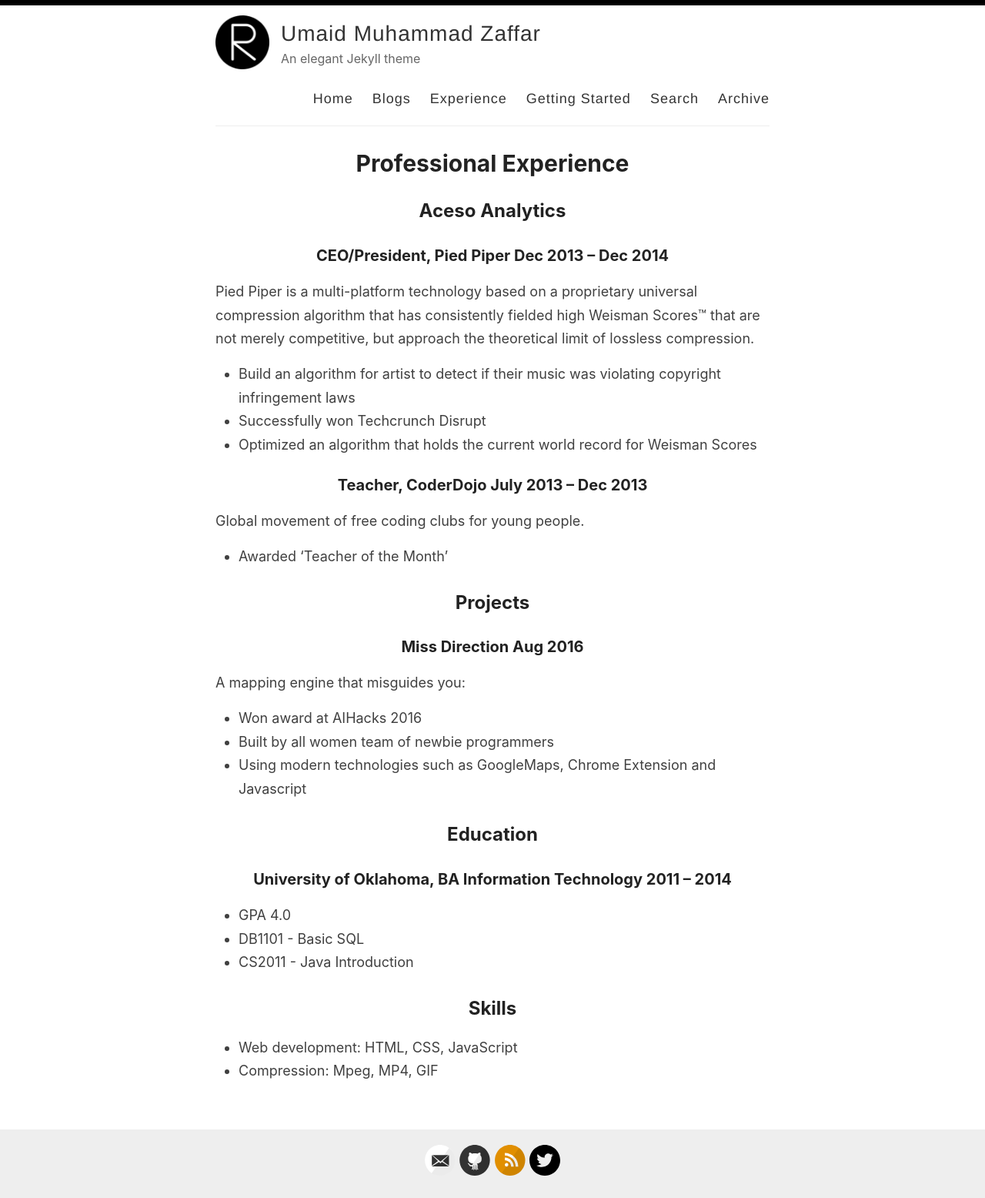
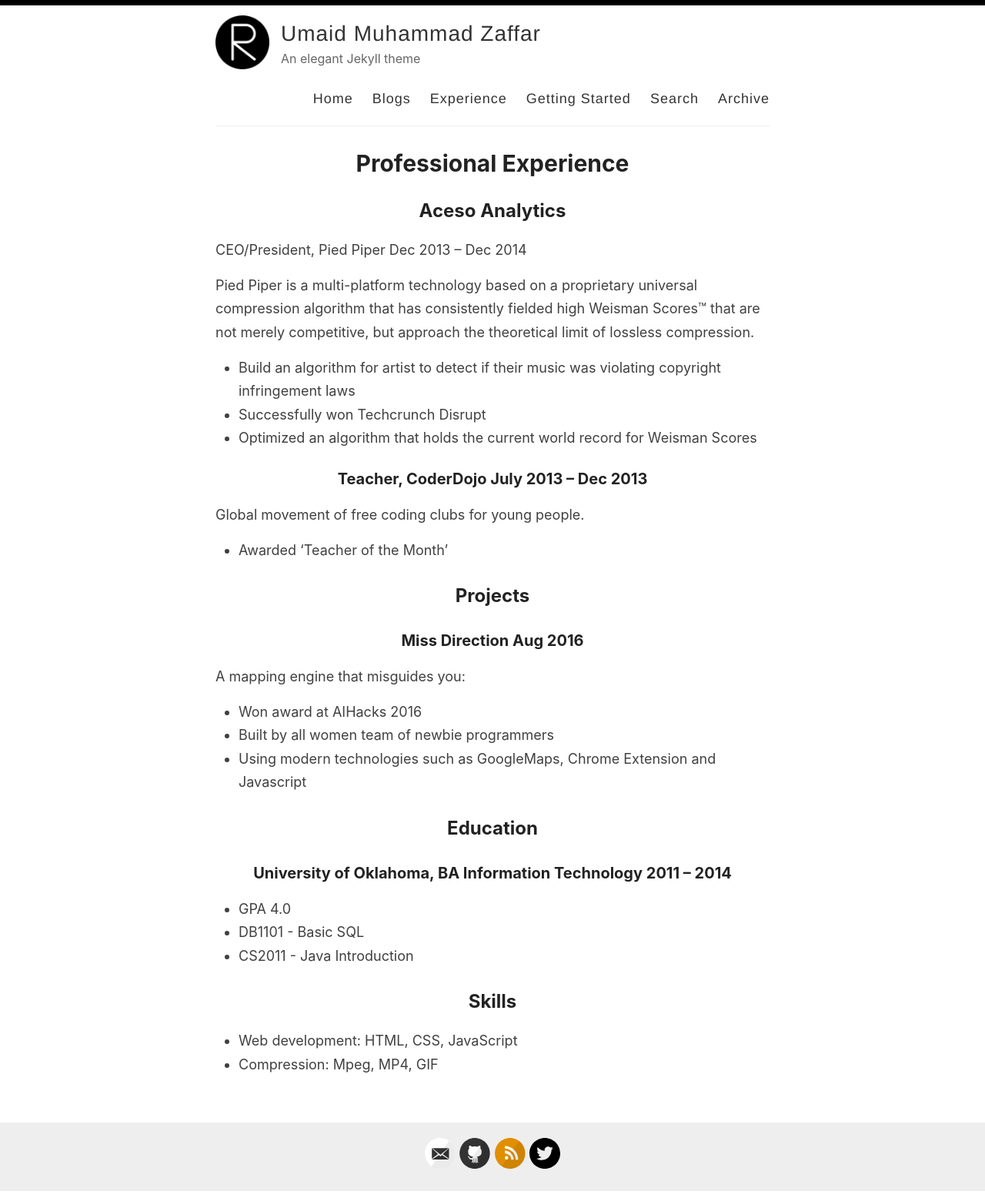
Before and after one commit to umaidmz/umaidmz.github.io, a Jekyll site: the page built from _pages/experience.md, in a window 1280 px wide. Shown: the whole page at 77% size. Built offline with Jekyll 4.4.1, drawn with Linux system fonts in a browser that asks for light colours.

Commit message:
Updated Resume

```diff
--- a/_pages/experience.md
+++ b/_pages/experience.md
@@ -11,7 +11,7 @@
 
 <!-- You have to wrap the "left" and "right" half of these headings in spans by
 hand -->
-### <span style="text-align:left;">CEO/President, Pied Piper</span> <span style="text-align:right;">Dec 2013 -- Dec 2014</span>
+<span style="text-align:left;">CEO/President, Pied Piper</span> <span style="text-align:right;">Dec 2013 -- Dec 2014</span>
 
 Pied Piper is a multi-platform technology based on a proprietary universal
 compression algorithm that has consistently fielded high Weisman Scores™ that
```
